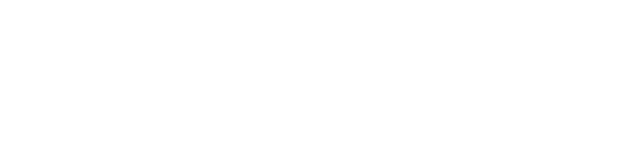
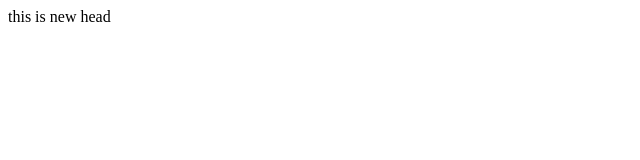
Before and after one commit to swagata025/fun, a plain HTML site: page index.html in a window 1280 px wide. Shown: the whole page, without its empty margins (0-640 px from the left). Drawn offline with Linux system fonts and the light colour scheme.

Commit message:
added head

```diff
--- a/index.html
+++ b/index.html
@@ -1,6 +1,7 @@
 <!DOCTYPE html>
 <html lang="en">
 <head>
+    this is new head
     <meta charset="UTF-8">
     <meta name="viewport" content="width=device-width, initial-scale=1.0">
     <title>Document</title>
```
